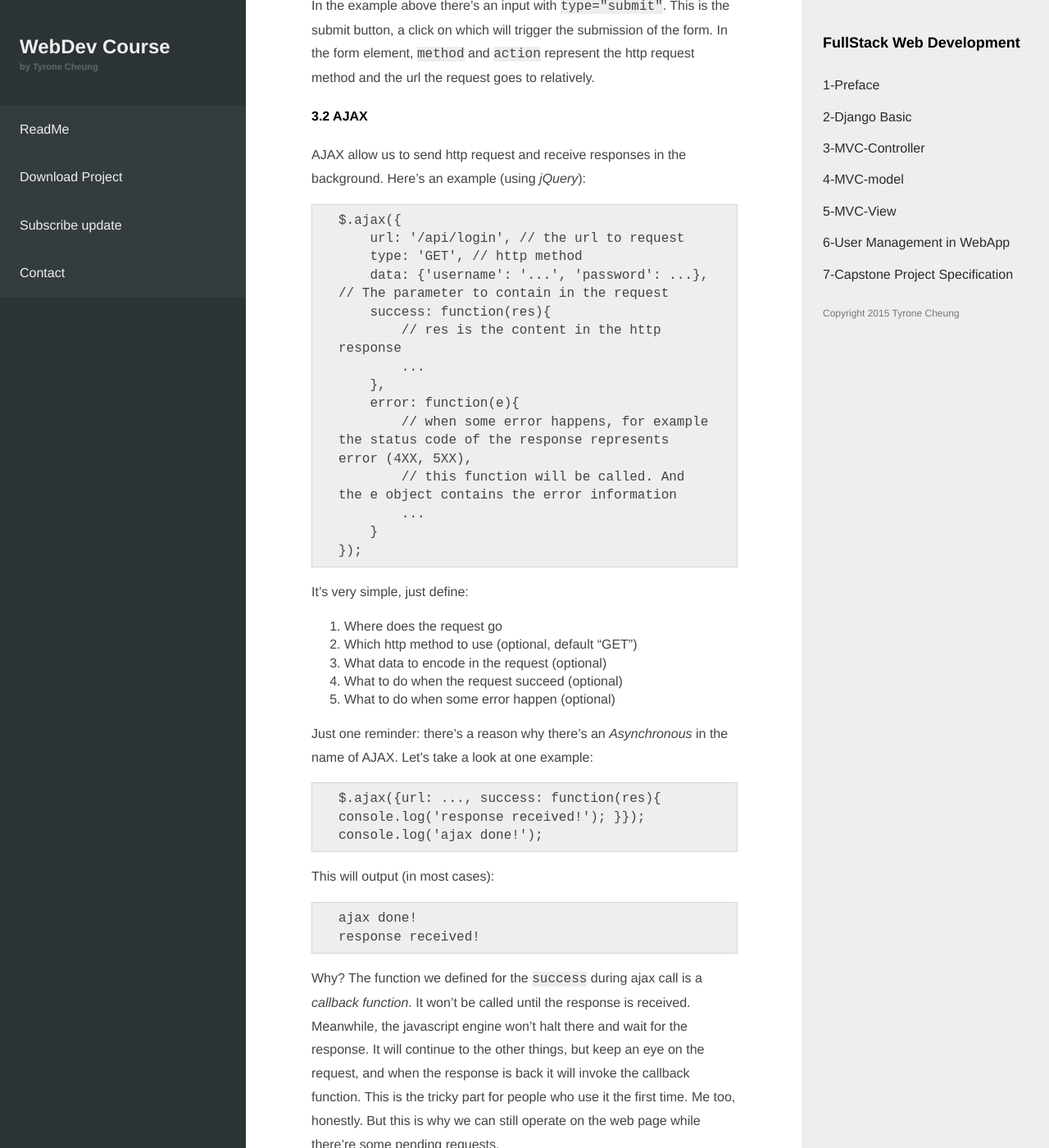
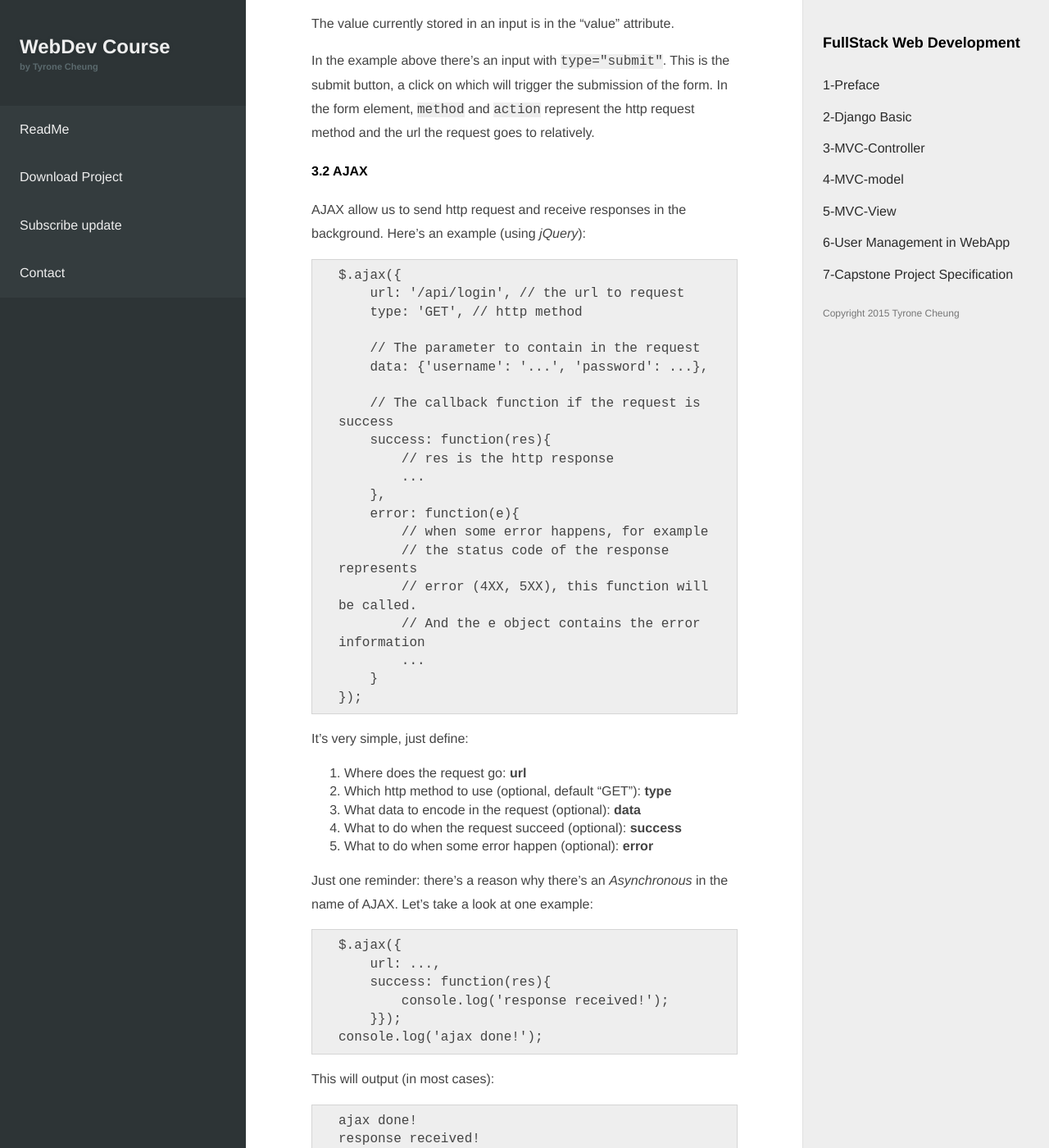
Before and after one commit to WebCoursify/webcoursify.github.io, a Jekyll site: the page built from 4-MVC-View.md, in a window 1280 px wide and 1400 px high, scrolled down 8206 px. Shown: the whole window at 82% size. Built offline with Jekyll 4.4.1, drawn with Linux system fonts in a browser that asks for light colours; nearby versions of some CDN libraries; a script that is not in the unit is left out; comment, search, counter and statistics services are not loaded; some of the changed text lies outside the part shown.

Commit message:
minor update

```diff
--- a/4-MVC-View.md
+++ b/4-MVC-View.md
@@ -39,8 +39,11 @@
 
 Let's give a more detailed example. Suppose we have a controller:
 
-    characters = [{'id': 1, 'name': 'Tyrone', 'dead': True}, {'id': 2, 'name': 'Geoffrey', 'dead': True}, {'id': 3, 'name': 'Cerci'}]
-    return render_to_response('./characters.html', {'characters': characters})
+    characters = [{'id': 1, 'name': 'Tyrone', 'dead': True},
+                  {'id': 2, 'name': 'Geoffrey', 'dead': True},
+                  {'id': 3, 'name': 'Cerci'}]
+    return render_to_response('./characters.html',
+                              {'characters': characters})
 
 and a html template <code>characters.html</code>:
 
@@ -270,29 +273,39 @@
     $.ajax({
         url: '/api/login', // the url to request
         type: 'GET', // http method
-        data: {'username': '...', 'password': ...}, // The parameter to contain in the request
+
+        // The parameter to contain in the request
+        data: {'username': '...', 'password': ...},
+
+        // The callback function if the request is success
         success: function(res){
-            // res is the content in the http response
+            // res is the http response
             ...
         },
         error: function(e){
-            // when some error happens, for example the status code of the response represents error (4XX, 5XX),
-            // this function will be called. And the e object contains the error information
+            // when some error happens, for example
+            // the status code of the response represents
+            // error (4XX, 5XX), this function will be called.
+            // And the e object contains the error information
             ...
         }
     });
 
 It's very simple, just define:
 
-1.  Where does the request go
-2.  Which http method to use (optional, default "GET")
-3.  What data to encode in the request (optional)
-4.  What to do when the request succeed (optional)
-5.  What to do when some error happen (optional)
+1.  Where does the request go: **url**
+2.  Which http method to use (optional, default "GET"): **type**
+3.  What data to encode in the request (optional): **data**
+4.  What to do when the request succeed (optional): **success**
+5.  What to do when some error happen (optional): **error**
 
 Just one reminder: there's a reason why there's an *Asynchronous* in the name of AJAX. Let's take a look at one example:
 
-    $.ajax({url: ..., success: function(res){ console.log('response received!'); }});
+    $.ajax({
+        url: ...,
+        success: function(res){
+            console.log('response received!');
+        }});
     console.log('ajax done!');
 
 This will output (in most cases):
@@ -313,7 +326,8 @@
             if(res.error)
                 alert(res.error);
             else{
-                window.location.href = '/article?id=' + res.article.id;
+                window.location.href = '/article?id='
+                                       + res.article.id;
             }
         },
         error: function(e){
@@ -335,7 +349,7 @@
 
         <img src="/resource/pager.png" style="width:75%">
 
-        When user clicks on the pager, it jumps to the corresponding page, with query and article count per page preserved.
+        When user clicks on the pager, it jumps to the corresponding page, with query and article count per page **preserved**.
 
     Use <code>make 4_view_articles</code> to test.
 
@@ -382,14 +396,16 @@
 
     **Hints**
 
-    We can tell you too ways about passing data into javascript.
+    We can tell you two ways about passing data into javascript.
 
     *   Directly render the data as variables in javascript. This is the brute-force way, not a very good solution
 
     *   Render the data into html, or attributes inside html elements. For example, you can render the id of the article into an html element like:
 
             {% raw %}
-            <div id="article-data" data-article-id="{{ article.id }}"></div>
+            <div id="article-data"
+                 data-article-id="{{ article.id }}">
+            </div>
             {% endraw %}
 
         and read the information in javascript with:
```
Also changed, not shown: other parts of 4-MVC-View.md (+1 -1 lines), 2-MVC-Controller.md (+27 -10 lines), 3-MVC-Model.md (+24 -12 lines).
